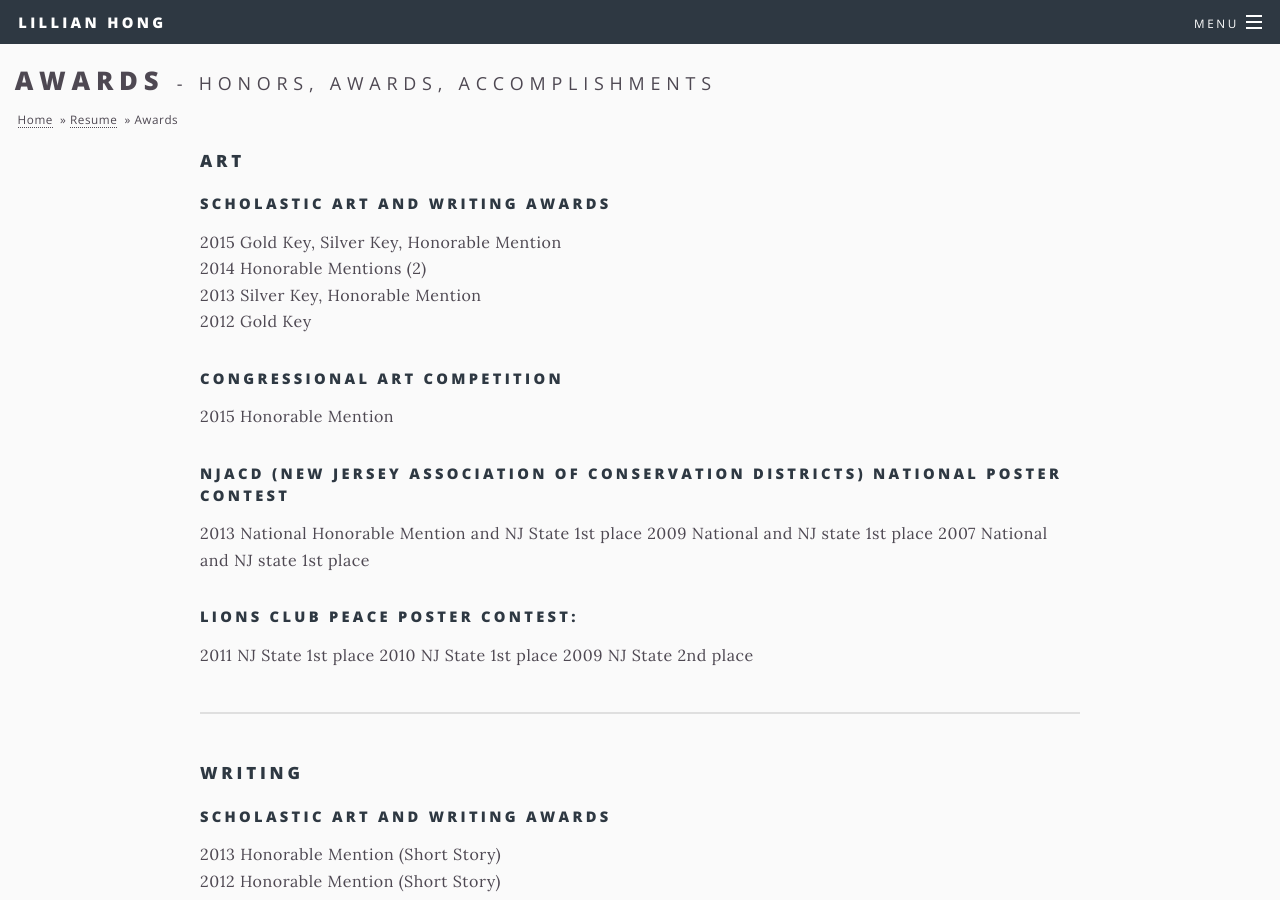
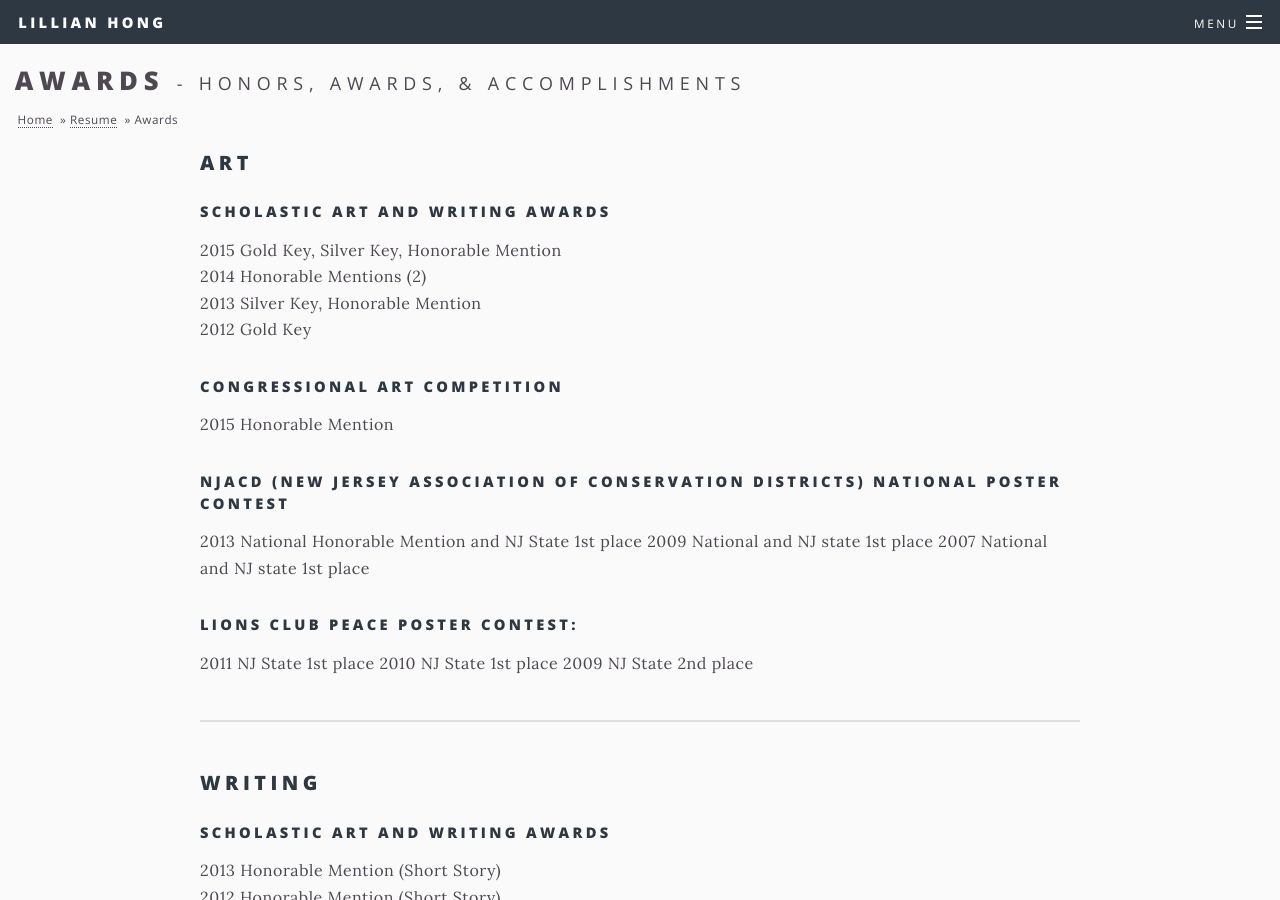
Before and after one commit to lillianhong/lillianhong.github.io, a Jekyll site: the page built from _posts/2016-01-03-awards.html, in a window 1280 px wide and 900 px high. Built offline with Jekyll 4.4.1, drawn with Linux system fonts in a browser that asks for light colours.

Commit message:
headings larger

```diff
--- a/_posts/2016-01-03-awards.html
+++ b/_posts/2016-01-03-awards.html
@@ -1,13 +1,13 @@
 ---
 title: Awards
-excerpt: Honors, Awards, Accomplishments
+excerpt: Honors, Awards, & Accomplishments
 categories: Resume
 options: minihead
 tags: featured
 
 ---
 
-<h3>Art</h3>
+<h2>Art</h2>
 <h4>Scholastic Art and Writing Awards</h4>
 <p>
 2015 Gold Key, Silver Key, Honorable Mention<br>
@@ -35,7 +35,7 @@ tags: featured
 
 <hr />
 
-<h3>Writing</h3>
+<h2>Writing</h2>
 <h4>Scholastic Art and Writing Awards</h4>
 <p>
 2013 Honorable Mention (Short Story)<br>
@@ -44,14 +44,14 @@ tags: featured
 
 <hr />
 
-<h3>Piano</h3>
+<h2>Piano</h2>
 
 <h4>ABRSM (Associated Board of the Royal Schools of Music) International London Exam</h4>
 <p>2012 Level 8: Passed with merit</p>
 
 <hr />
 
-<h3>Archery</h3>
+<h2>Archery</h2>
 <h4>Archery League</h4>
 <p>
 2013 - 2015 2nd place<br>
--- a/_posts/2016-01-04-experience.html
+++ b/_posts/2016-01-04-experience.html
@@ -7,7 +7,7 @@ tags: featured
 
 ---
 
-<h3>Bergen County Academies Internship </h3>
+<h2>Bergen County Academies Internship </h2>
 <p>blablabla </p>
 
 <hr />
--- a/_posts/2016-01-05-education.html
+++ b/_posts/2016-01-05-education.html
@@ -6,15 +6,15 @@ options: minihead
 tags: featured
 
 ---
-	<h3>Rensselaer Polytechnic Institute </h3>
+	<h2>Rensselaer Polytechnic Institute </h2>
 	<p>blablabla </p>
 
 	<hr />
 
-	<h3>Bergen County Academies</h3>
+	<h2>Bergen County Academies</h2>
 	<p>blablabla </p>
 
 	<hr />
 
-	<h3> Sharron Art Center </h3>
+	<h2> Sharron Art Center </h2>
 	<p> hhaahhahaha </p>
```
